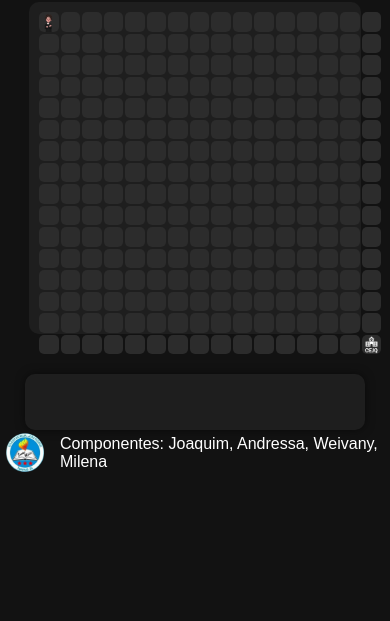
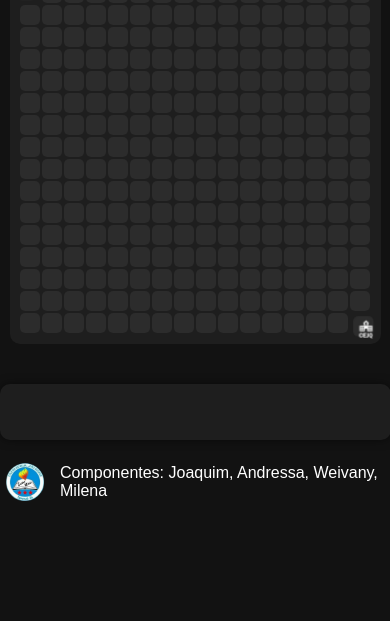
Before and after one commit to joaqmiu/ajude-pedro, a website: page index.html in a window 390 px wide. Shown: the part 223-844 px from the top of the page. Drawn offline with Linux system fonts and the light colour scheme; no server answers.

Commit message:
Update styles.css

```diff
--- a/src/styles.css
+++ b/src/styles.css
@@ -28,6 +28,7 @@ h1 {
     height: 80vw;
     max-width: 600px;
     max-height: 600px;
+    perspective: 1000px;
 }
 
 .bloco {
@@ -36,7 +37,8 @@ h1 {
     justify-content: center;
     align-items: center;
     border-radius: 5px;
-    transition: background-color 0.3s ease;
+    transition: transform 0.3s ease;
+    transform-style: preserve-3d;
 }
 
 #pedro img, #escola img {
@@ -44,6 +46,16 @@ h1 {
     height: 100%;
     object-fit: cover;
     border-radius: 5px;
+    transform: translateZ(15px);
+    transition: transform 0.3s ease;
+}
+
+#pedro {
+    transform: translateZ(20px);
+}
+
+#escola {
+    transform: translateZ(20px);
 }
 
 #pergunta-container {
@@ -65,11 +77,12 @@ h1 {
     background-color: #333;
     color: #ffffff;
     cursor: pointer;
-    transition: background-color 0.3s ease;
+    transition: background-color 0.3s ease, transform 0.3s ease;
 }
 
 .alternativa:hover {
     background-color: #444;
+    transform: translateZ(10px);
 }
 
 .correta {
@@ -84,6 +97,7 @@ footer {
     display: flex;
     align-items: center;
     color: #ffffff;
+    margin-top: 20px;
 }
 
 .imagem-rodape {
@@ -91,3 +105,23 @@ footer {
     height: auto;
     margin-right: 10px;
 }
+
+@media (max-width: 768px) {
+    #mapa {
+        width: 90vw;
+        height: 90vw;
+        max-width: 100%;
+        max-height: 100%;
+    }
+
+    #pergunta-container {
+        width: 90%;
+    }
+}
+
+@media (max-width: 480px) {
+    #mapa {
+        grid-template-columns: repeat(16, 20px);
+        grid-template-rows: repeat(16, 20px);
+    }
+}
```
